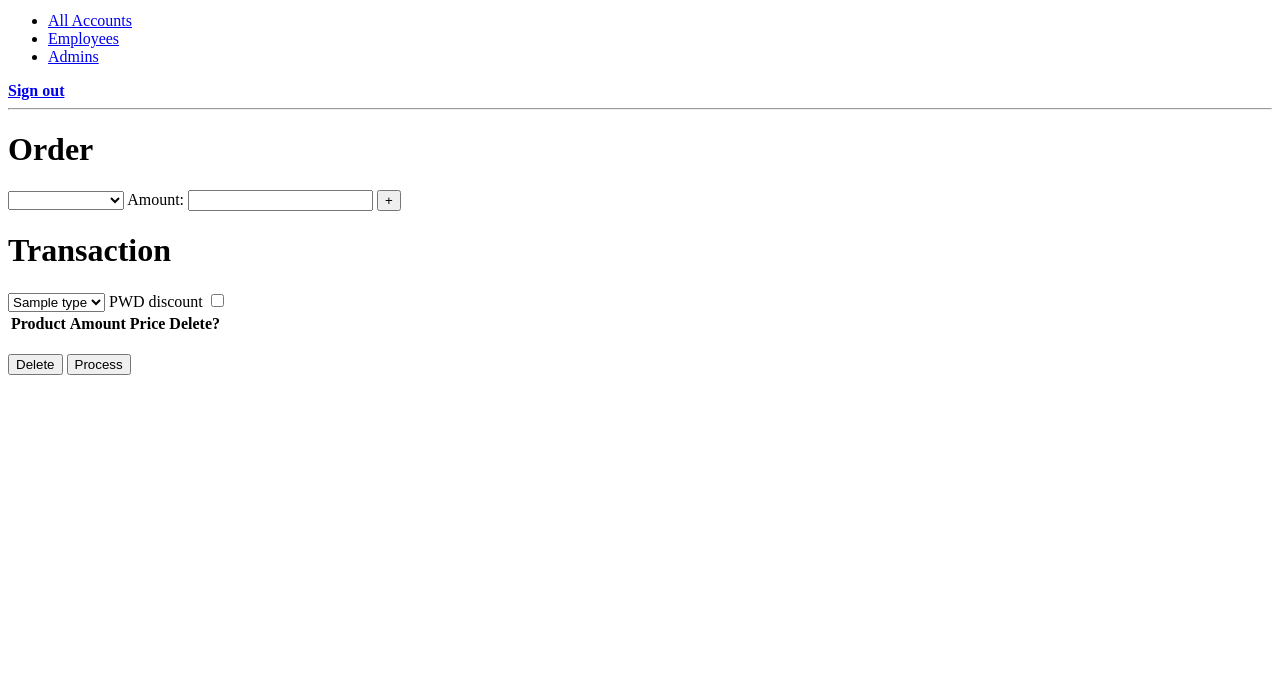
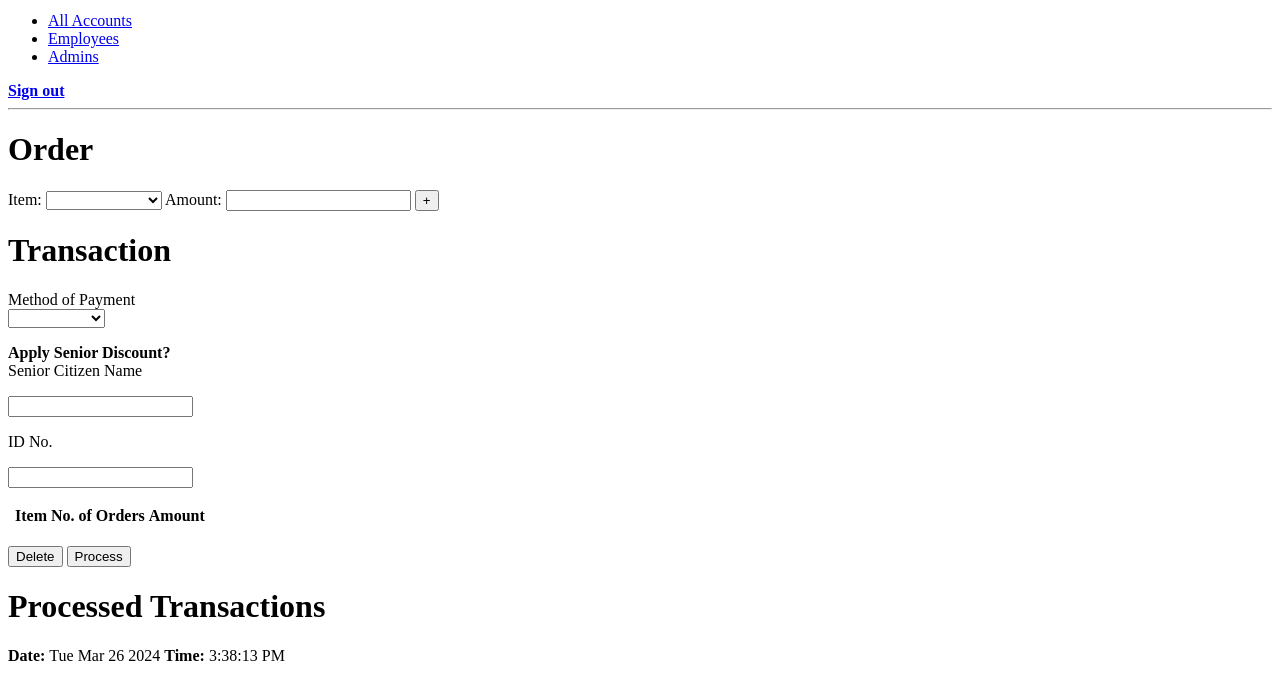
Before and after one commit to FaisalTamanoJr/MS-InventorySystem, a Flask app: page /sales/register in a window 1280 px wide. Shown: the part 238-919 px from the top of the page. Before the commit the page ends 613 px from the top, so only its background shows below. Run offline with Flask 3, Linux system fonts and the light colour scheme; a user stored in the database is signed in; tables that the repository leaves empty hold one stand-in row (values such as "Sample post"); lists and menus that the app fills with data are empty.

Commit message:
Frontend Sales Register

```diff
--- a/app/routes.py
+++ b/app/routes.py
@@ -68,7 +68,7 @@
 def sales_register():
     products = db.session.scalars(sa.select(Product)).all()
     payment_methods = db.session.scalars(sa.select(TransactionType)).all()
-    discount_percentage = 0.2
+    discount_percentage = 0.1
     return render_template('sales_register.html', title='Sales Register', products=products, payment_methods=payment_methods, discount=discount_percentage)
 
 
--- a/app/templates/sales_register.html
+++ b/app/templates/sales_register.html
@@ -12,6 +12,7 @@
 
 <h1>Order</h1>
 
+<label>Item: </label>
 <select id="order-product">
     <option data-price=""></option>
     {% for product in products %}
@@ -23,21 +24,30 @@
 
 <h1>Transaction</h1>
 
+<label>Method of Payment</label><br>
 <select id="payment-method">
+    <option></option>
     {% for payment_method in payment_methods %}
     <option>{{ payment_method.name }}</option>
     {% endfor %}
 </select>
-<label>PWD discount</label>
-<input type="checkbox" id="toggle-discount">
+
+<label class="gcash-ref-no hidden"><p>Reference no</p></label>
+<p><input type="text" class="gcash-ref-no hidden"></p>
+
+<label><b>Apply Senior Discount?</b></label><br>
+<label>Senior Citizen Name</label>
+<p><input type="text" id="senior-name"></p>
+<label>ID No.</label>
+<p><input type="text" id="senior-id"></p>
 
     <table>
         <thead>
         <tr>
-            <th scope="col">Product</td>
+            <th scope="col"></td>
+            <th scope="col">Item</td>
+            <th scope="col">No. of Orders</td>
             <th scope="col">Amount</td>
-            <th scope="col">Price</td>
-            <th scope="col">Delete?</td>
         </tr>
         </thead>
         <tbody id="transactions-table">
@@ -48,13 +58,33 @@
 <button id="delete-products">Delete</button>
 <button id="process-transactions">Process</button>
 
+<h1>Processed Transactions</h1>
+<p id="date-and-time"></p>
 <script>
+
+    // Date and time for transactions table.
+
+    var dateAndTimeDisplay = document.getElementById("date-and-time")
+
+    function refreshDateAndTime() {
+        var date = new Date().toDateString("en-US", {timeZone: "Asia/Manila"})
+        var time = new Date().toLocaleTimeString("en-US", {timeZone: "Asia/Manila"})
+        dateAndTimeDisplay.innerHTML = "<b>Date: </b>".concat(date, " <b>Time:</b> ", time);
+    }
+
+    setInterval(refreshDateAndTime, 1000)
+
+    // Transactions and orders
+
     var transaction = {'orders': orders, 'payment_method': null, 'discount': null, 'user': {{ current_user.id }}}
     var orders = []
 
-    $('#toggle-discount').on('change', function(){
-        transaction.discount = $(this).val()
-        console.log(transaction)
+    $('#payment-method').on('change', function(){
+        if ($(this).find(":selected").text() == "GCash"){
+            $('.gcash-ref-no').removeClass('hidden')
+        }else{
+            $('.gcash-ref-no').addClass('hidden')
+        }
     })
 
     $('#delete-products').on('click', function(){
@@ -83,9 +113,9 @@
         if(order.product == null){
             alert('No product selected')
         }else if (order.quantity == null){
-            alert('Specify an amount')
+            alert('Specify an number of orders')
         }else if (order.quantity <= 0){
-            alert('Amount must be a whole number')
+            alert('Must be a whole number')
         }else{
             order.total_price = order.price * order.quantity
             addOrder(order)
@@ -103,12 +133,12 @@
         newId += 1
         console.log(orders)
         var row = `<tr scope="row" class="transaction_table_row-${obj.id}">
-                        <td>${obj.product}</td>
-                        <td id="quantity-${obj.id}">${obj.quantity}</td>
-                        <td id="total-price-${obj.id}">${obj.total_price}</td>
                         <td >
                             <input type="checkbox" id="toggle-delete-${obj.id}">
                         </td>
+                        <td id=order-${obj.id}>${obj.product}</td>
+                        <td id="quantity-${obj.id}">${obj.quantity}</td>
+                        <td id="total-price-${obj.id}">${obj.total_price}</td>
                    </tr>`
         $('#transactions-table').append(row)
     }
```
